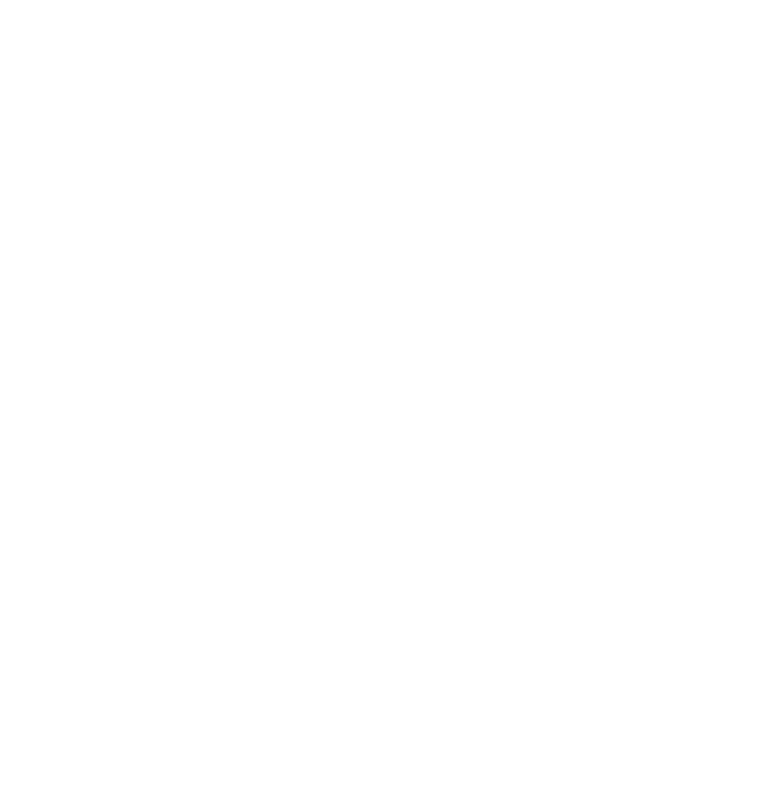
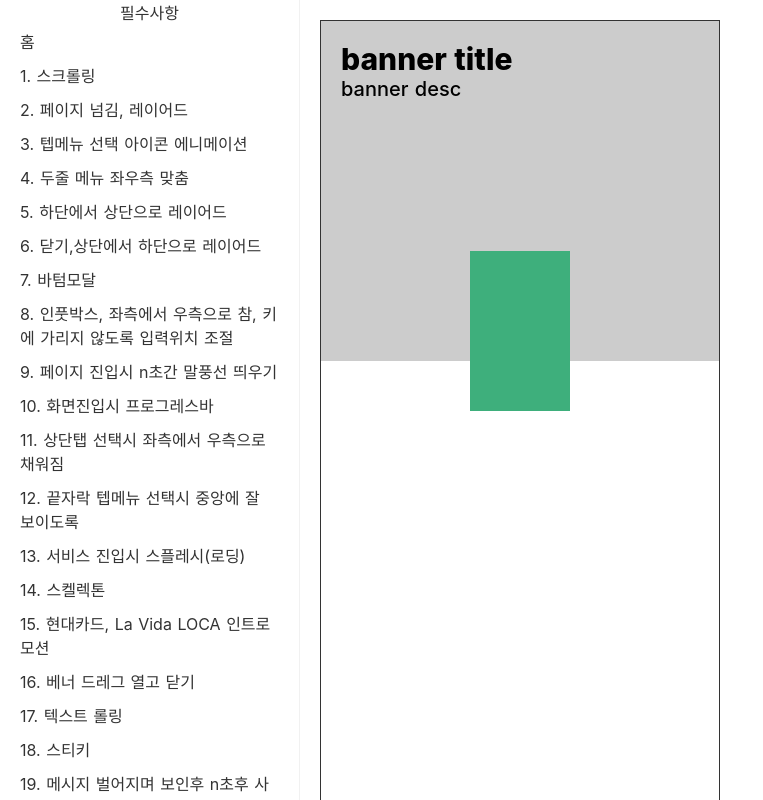
Before and after one commit to srsoft/interaction, a Nuxt app: page /interaction/interaction26detail in a window 1280 px wide. Before the commit this address had no page. Shown: the whole page, without its empty margins (0-763 px from the left). Built offline with nearby package versions, Linux system fonts and the light colour scheme; what vue-sticky-directive would draw is missing.

Commit message:
베너클릭 > 페이지 열림 인터렉션

```diff
--- a/assets/scss/flickty.scss
+++ b/assets/scss/flickty.scss
@@ -30,10 +30,11 @@
 $dot-width: 20px;
 
 .flickity-page-dots {
+  border: 1px solid red;
   transition: all .3s .2s;
   left: 50%;
   width: $dot-width * 7;
-  margin-left: ($dot-width * -7 / 2);
+  margin-left: calc($dot-width * -7 / 2);
   overflow: hidden;
   display: block;
   white-space: nowrap;
--- a/components/layouts/LeftMenu.vue
+++ b/components/layouts/LeftMenu.vue
@@ -45,7 +45,8 @@
         { name: 'interaction-interaction22', title: '22. 가로 스크롤 베너, 선택시 앞뒤 뒤집음' },
         { name: 'interaction-interaction23', title: '23. 물차오르는 효과, 퍼센트 표시' },
         { name: 'interaction-interaction24', title: '24. 폭죽 터지는 인터렉션' },
-        { name: 'interaction-interaction25', title: '25. Flickity - Instagram style dots' }
+        { name: 'interaction-interaction25', title: '25. Flickity - Instagram style dots' },
+        { name: 'interaction-interaction26', title: '26. 베너클릭 > 상세페이지' }
       ],
       etcData: [
         { name: 'etc-etc01', title: '모달' }
--- a/pages/interaction/interaction03.vue
+++ b/pages/interaction/interaction03.vue
@@ -5,7 +5,7 @@
       <TabItem
         v-for="item in list"
         v-bind="item"
-        :key="item.id"
+        :key="item"
         v-model="currentId"
       />
     </div>
--- /dev/null
+++ b/pages/interaction/interaction26.vue
@@ -0,0 +1,117 @@
+<template>
+  <div class="container">
+    <div class="motionContainer">
+      <h1>interaction26</h1>
+      <nuxt-link :to="{name: 'interaction-interaction26detail'}">
+        go detail
+      </nuxt-link>
+      <div v-for="i in 10" :key="i">
+        {{ i }}
+      </div>
+      <div class="bannerItem" :class="{on: bannerAction}" @click="onClickBanner">
+        <div class="bannerTitle">
+          banner title
+        </div>
+        <div class="bannerDesc">
+          banner desc
+        </div>
+        <div class="bannerCard" />
+      </div>
+    </div>
+  </div>
+</template>
+
+<script>
+export default {
+  layout: 'interaction',
+  data () {
+    return {
+      bannerAction: false
+    }
+  },
+  methods: {
+    onClickBanner () {
+      this.bannerAction = true
+      setTimeout(() => {
+        this.$router.push({ name: 'interaction-interaction26detail' })
+      }, 500)
+    }
+  }
+}
+</script>
+
+<style lang="scss" scoped>
+.motionContainer {
+  position: fixed;
+  width: 400px;
+  height: 100vh;
+  border: 1px solid #333;
+}
+.bannerItem {
+  position: relative;
+  width: calc(100% - 40px);
+  height: 300px;
+  margin-left: 20px;
+  background-color: #ccc;
+  border-radius: 30px;
+  padding: 20px;
+  cursor: pointer;
+  &.on {
+    animation: bannerItemAction 0.5s ease-in-out forwards;
+    .bannerCard {
+      animation: bannerCardAction 0.5s ease-in-out forwards;
+    }
+  }
+  .bannerTitle {
+    font-size: 30px;
+    font-weight: 800;
+  }
+  .bannerDesc {
+    font-size: 20px;
+    font-weight: 500;
+  }
+  .bannerCard {
+    position: absolute;
+    right: 20px;
+    bottom: 20px;
+    width: 50px;
+    height: 80px;
+    background-color: #888;
+  }
+}
+
+@keyframes bannerItemAction {
+  0% {
+    position: absolute;
+    top: 150px;
+    width: calc(100% - 40px);
+    height: 200px;
+    margin-left: 20px;
+    border-radius: 30px;
+  }
+  100% {
+    position: absolute;
+    top: 0px;
+    width: calc(100% - 0px);
+    height: 340px;
+    margin-left: 0px;
+    border-radius: 0px;
+  }
+}
+
+@keyframes bannerCardAction {
+  0% {
+    width: 50px;
+    height: 80px;
+    right: 20px;
+    bottom: 20px;
+  }
+  100% {
+    width: 100px;
+    height: 160px;
+    right: calc(100% / 2 - 50px);
+    bottom: -50px;
+    background-color: #3eaf7c;
+  }
+}
+</style>
--- /dev/null
+++ b/pages/interaction/interaction26detail.vue
@@ -0,0 +1,75 @@
+<template>
+  <div class="container">
+    <div class="motionContainer">
+      <div class="bannerItem on" @click="onClickBanner">
+        <div class="bannerTitle">
+          banner title
+        </div>
+        <div class="bannerDesc">
+          banner desc
+        </div>
+        <div class="bannerCard" />
+      </div>
+    </div>
+  </div>
+</template>
+
+<script>
+export default {
+  layout: 'interaction',
+  methods: {
+    onClickBanner () {
+      this.$router.push({ name: 'interaction-interaction26' })
+    }
+  }
+}
+</script>
+
+<style lang="scss" scoped>
+.motionContainer {
+  position: fixed;
+  width: 400px;
+  height: 100vh;
+  border: 1px solid #333;
+}
+.bannerItem {
+  position: relative;
+  width: calc(100% - 40px);
+  height: 300px;
+  margin-left: 20px;
+  background-color: #ccc;
+  border-radius: 30px;
+  padding: 20px;
+  cursor: pointer;
+  &.on {
+    position: absolute;
+    top: 0px;
+    width: calc(100% - 0px);
+    height: 340px;
+    margin-left: 0px;
+    border-radius: 0px;
+    .bannerCard {
+      width: 100px;
+      height: 160px;
+      right: calc(100% / 2 - 50px);
+      bottom: -50px;
+    }
+  }
+  .bannerTitle {
+    font-size: 30px;
+    font-weight: 800;
+  }
+  .bannerDesc {
+    font-size: 20px;
+    font-weight: 500;
+  }
+  .bannerCard {
+    position: absolute;
+    right: 20px;
+    bottom: 20px;
+    width: 50px;
+    height: 80px;
+    background-color: #3eaf7c;
+  }
+}
+</style>
```
